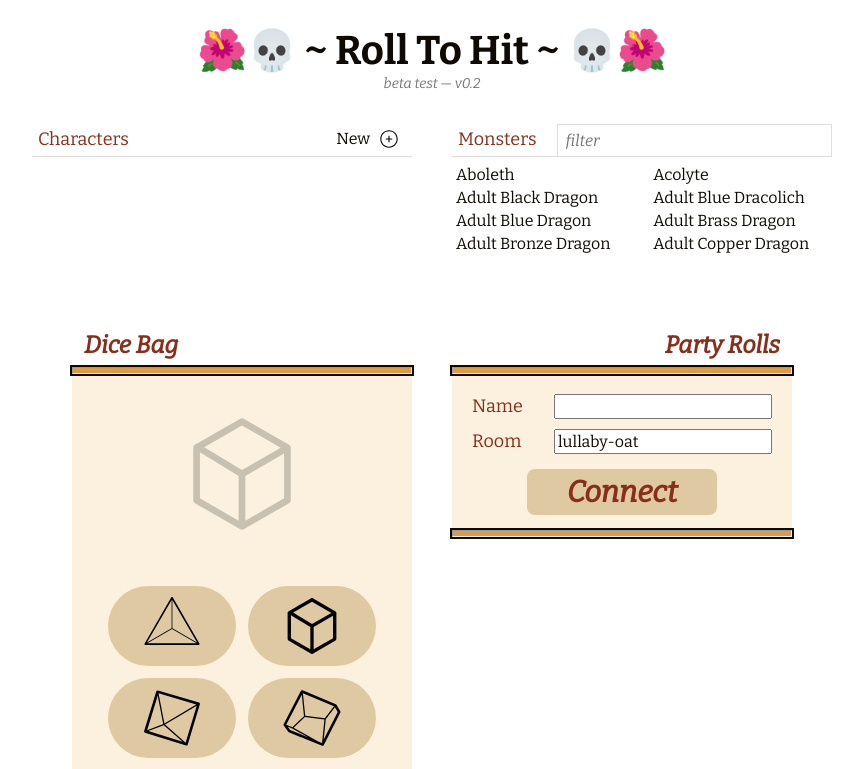
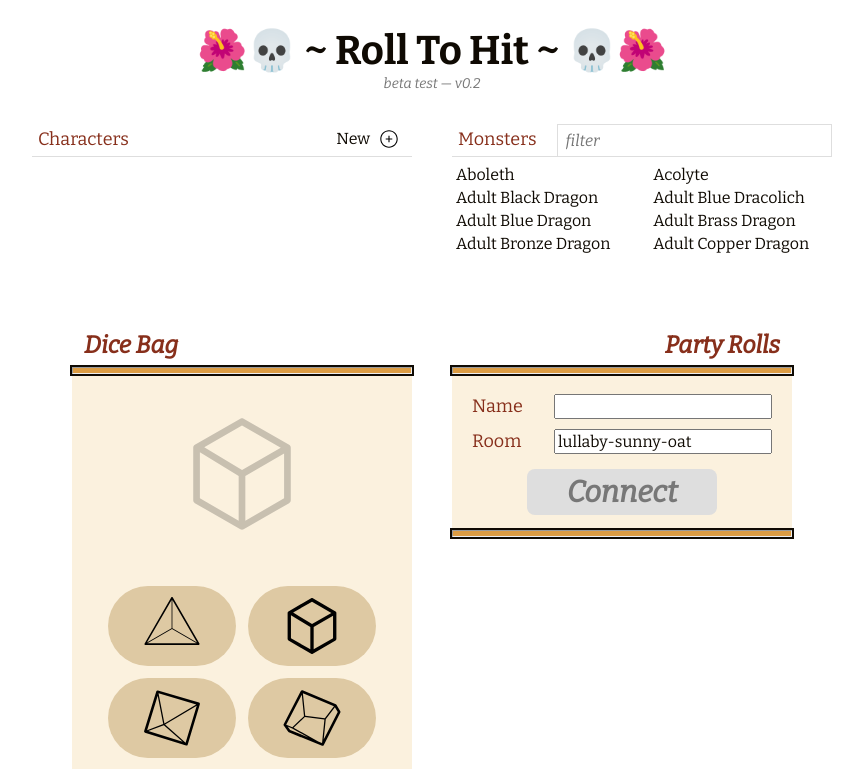
Before and after one commit to wickworks/witchdice, a React (Create React App) app: page / in a window 1280 px wide. Shown: the top 769 px of the page, without its empty margins (208-1071 px from the left). Built offline with nearby package versions, Linux system fonts and the light colour scheme.

Commit message:
client-side validation of room connect information

```diff
--- a/src/components/Main.jsx
+++ b/src/components/Main.jsx
@@ -102,7 +102,7 @@ const Main = () => {
   const [rollSummaryData, setRollSummaryData] = useState([]);
 
   const [allPartyActionData, setAllPartyActionData] = useState([]);
-  const [partyRoom, setPartyRoom] = useState('sargasso-sea');
+  const [partyRoom, setPartyRoom] = useState('');
   const [partyName, setPartyName] = useState('');
   const [partyConnected, setPartyConnected] = useState(false);
   const [partyLastAttackKey, setPartyLastAttackKey] = useState('');
@@ -135,7 +135,7 @@ const Main = () => {
     setAllCharacterEntries(characterEntries);
 
     // get the random starting room
-    setPartyRoom( `${randomWords(1)}-${randomWords({exactly: 1, maxLength: 4})}` )
+    setPartyRoom( `${randomWords(1)}-${randomWords({exactly: 1, maxLength: 6})}-${randomWords({exactly: 1, maxLength: 4})}` )
 
   }, []);
 
--- a/src/components/PartyPanel.jsx
+++ b/src/components/PartyPanel.jsx
@@ -8,27 +8,19 @@ const PartyPanel = ({
   setPartyRoom, setPartyName,
   partyConnected, connectToRoom,
 }) => {
-	// const [rollHistory, setRollHistory] = useState([]);
 
 
+  const updatePartyRoom = (value) => {
+    const filtered = value.replace(/[^A-Za-z\-]/ig, '')
+    setPartyRoom(filtered)
+  }
 
-  //
-  // const handleButton = () => {
-  //   try {
-  //     const dbRef = firebase.database().ref();
-  //
-  //     dbRef.child("bottles").push({
-  //       message: 'somebody loves you',
-  //       timestamp: Date.now(),
-  //     });
-  //
-  //   } catch (error) {
-  //     console.log('ERROR: ',error.message);
-  //   }
-  // }
+  const updatePartyName = (value) => {
+    const filtered = value.replace(/[^A-Za-z \-]/ig, '')
+    setPartyName(filtered)
+  }
 
-  // console.log('rendering actionData', allPartyActionData);
-
+  const connectDisabled = (partyRoom.length <= 6 || partyName.length <= 0);
 
 	return (
 		<div className="PartyPanel">
@@ -40,14 +32,21 @@ const PartyPanel = ({
         { (!partyConnected) ? <>
           <div className='party-name-container'>
             <label htmlFor='party-name'>Name</label>
-            <input type='text' id='party-name' value={partyName} onChange={(e) => setPartyName(e.target.value)} />
+            <input type='text' id='party-name' value={partyName} onChange={(e) => updatePartyName(e.target.value)} />
           </div>
 
           <div className='party-room-container'>
             <label htmlFor='party-room'>Room</label>
-            <input type='text' id='party-room' value={partyRoom} onChange={(e) => setPartyRoom(e.target.value)}/>
+            <input type='text' id='party-room' value={partyRoom} onChange={(e) => updatePartyRoom(e.target.value)}/>
           </div>
-          <button className='party-connect' onClick={() => connectToRoom()}>Connect</button>
+
+          <button
+            className='party-connect'
+            onClick={() => connectToRoom()}
+            disabled={connectDisabled}
+          >
+            Connect
+          </button>
 
         </> : <>
 
--- a/src/components/PartyPanel.scss
+++ b/src/components/PartyPanel.scss
@@ -42,6 +42,11 @@
 		cursor: pointer;
 
 		&:hover { background-color: $pink; }
+		&:disabled {
+			cursor: auto;
+			background-color: $grey_light;
+			color: $grey_mid;
+		}
 	}
 
 
--- a/src/random_words.js
+++ b/src/random_words.js
@@ -1,6 +1,6 @@
 var wordList = [
 'bear', 'bear', 'oat', 'tea', 'soft', 'willow', 'toad', 'doll', 'flower', 'peach', 'milky', 'dream', 'spring', 'kitty', 'pixie', 'fairy', 'fae',
-'sargasso', 'sea', 'brood', 'conflate', 'demure', 'dulcet', 'elixir', 'eloquent', 'ephemeral', 'epiphany', 'ethereal', 'evanescent', 'evocative', 'fetching', 'felicity', 'furtive', 'gambol', 'glamour', 'gossamer', 'harbinger', 'labyrinth', 'lagoon', 'languor', 'lilt', 'lissome', 'lithe', 'love', 'murmur', 'nemesis', 'opulent', 'penumbra', 'plethora', 'ripple', 'susurrous', 'talisman', 'umbrella', 'vestige',
+'sargasso', 'sea', 'brood', 'conflate', 'demure', 'dulcet', 'elixir', 'eloquent', 'ephemeral', 'epiphany', 'ethereal', 'evanescent', 'evocative', 'fetching', 'felicity', 'furtive', 'gambol', 'glamour', 'gossamer', 'harbinger', 'labyrinth', 'lagoon', 'languor', 'lilt', 'lithe', 'love', 'murmur', 'nemesis', 'opulent', 'penumbra', 'plethora', 'ripple', 'susurrous', 'talisman', 'umbrella', 'vestige',
 'cerulean', 'mist', 'sapphire', 'serene', 'form', 'lake', 'art', 'ideal','dream','gentle','treasure','life','gem','serpent','wonder','sculpt',
 'mother','passion','smile','eternity','fantastic','destiny','freedom','tranquil',
 'fawn','dawn','chalice','anemone','tranquil','hush','golden','halcyon','thrush','chimes','murmuring','lullaby','luminous','melody','marigold','tendril','mist','oleander','rosemary',
```
Also changed, not shown: 1 other file (tests, documents, lock files or other folders).
